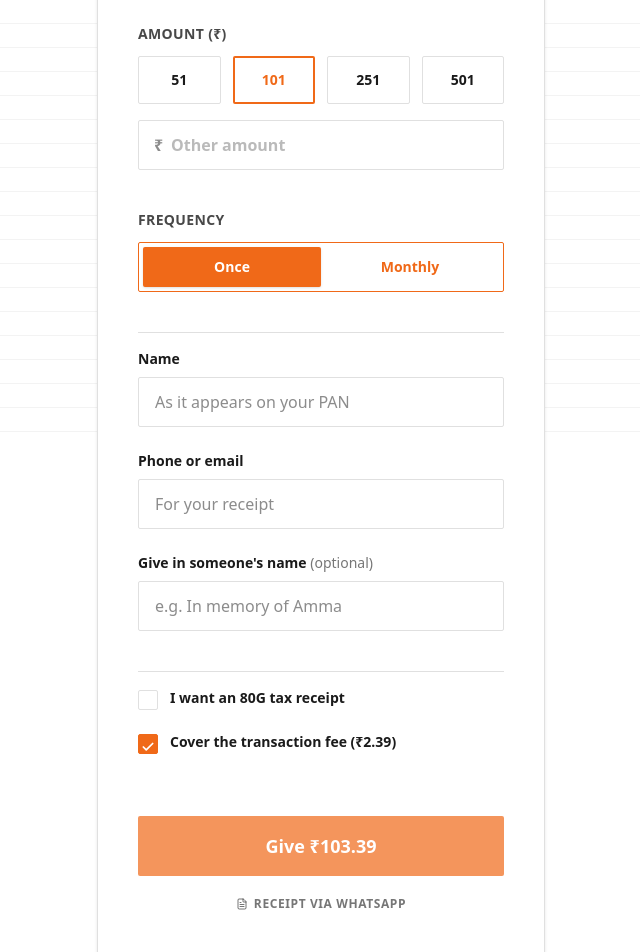
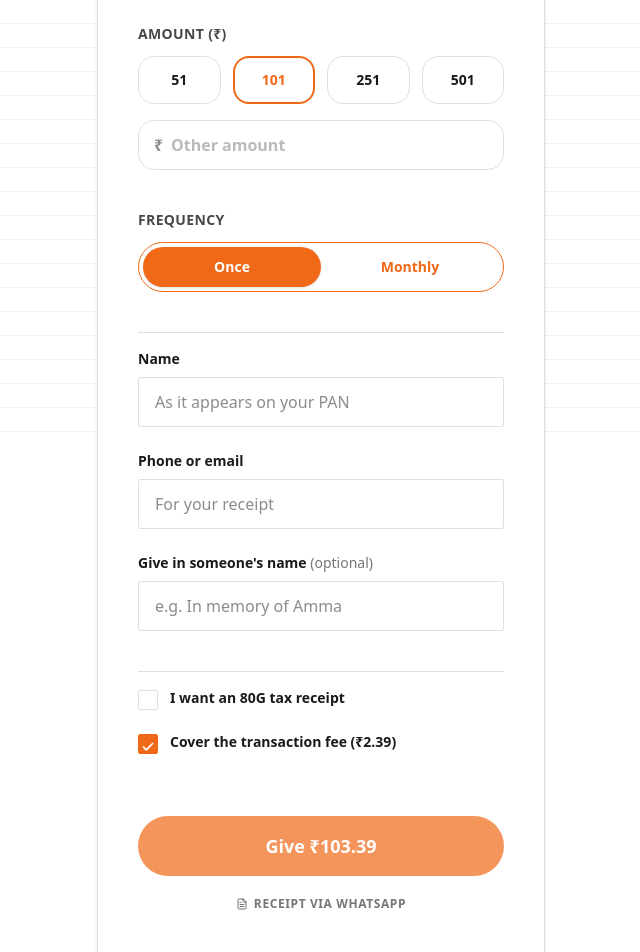
Before and after one commit to realrohanroy/september, a Next.js app: page /give in a window 1280 px wide. Shown: the part 360-1312 px from the top of the page, without its empty margins (319-959 px from the left). Built offline with nearby package versions, Linux system fonts and the light colour scheme.

Commit message:
style: standardize main CTA buttons to round pill shape (rounded-full) site-wide

```diff
--- a/app/give/page.tsx
+++ b/app/give/page.tsx
@@ -215,7 +215,7 @@ export default function GiveCheckout() {
                   key={amt}
                   type="button"
                   onClick={() => { setAmountType('preset'); setPresetAmount(amt); }}
-                  className={`border rounded-[2px] bg-paper py-3 text-sm font-bold transition-colors ${
+                  className={`border rounded-2xl bg-paper py-3 text-sm font-bold transition-colors ${
                     amountType === 'preset' && presetAmount === amt
                     ? 'border-[2px] border-sindoor text-sindoor'
                     : 'border-rule text-ink hover:border-ink'
@@ -235,7 +235,7 @@ export default function GiveCheckout() {
                     setOtherAmount(e.target.value);
                   }}
                   min="50"
-                  className={`w-full border rounded-[2px] bg-paper pl-8 pr-4 py-3 text-base font-bold transition-colors focus:outline-none ${
+                  className={`w-full border rounded-2xl bg-paper pl-8 pr-4 py-3 text-base font-bold transition-colors focus:outline-none ${
                     amountType === 'other' ? 'border-[2px] border-sindoor text-sindoor focus:border-sindoor' : 'border-rule text-ink placeholder:text-ink/30 hover:border-ink focus:border-ink'
                   }`}
                 />
@@ -246,11 +246,11 @@ export default function GiveCheckout() {
           {/* 3. Frequency */}
           <div className="flex flex-col gap-3">
             <label className="text-sm font-bold tracking-wide uppercase text-ink/80">Frequency</label>
-            <div className="flex border border-sindoor rounded-[2px] p-1 bg-paper">
+            <div className="flex border border-sindoor rounded-full p-1 bg-paper">
               <button
                 type="button"
                 onClick={() => setFrequency('once')}
-                className={`flex-1 rounded-[2px] py-2.5 text-sm font-bold transition-colors ${
+                className={`flex-1 rounded-full py-2.5 text-sm font-bold transition-colors ${
                   frequency === 'once' ? 'bg-sindoor text-white shadow-sm' : 'bg-transparent text-sindoor hover:bg-sindoor/10'
                 }`}
               >
@@ -259,7 +259,7 @@ export default function GiveCheckout() {
               <button
                 type="button"
                 onClick={() => setFrequency('monthly')}
-                className={`flex-1 rounded-[2px] py-2.5 text-sm font-bold transition-colors ${
+                className={`flex-1 rounded-full py-2.5 text-sm font-bold transition-colors ${
                   frequency === 'monthly' ? 'bg-sindoor text-white shadow-sm' : 'bg-transparent text-sindoor hover:bg-sindoor/10'
                 }`}
               >
@@ -344,7 +344,7 @@ export default function GiveCheckout() {
             <button
               type="submit"
               disabled={state.phase === 'pending' || !isRazorpayLoaded}
-              className="w-full bg-sindoor text-white py-4 rounded-[2px] font-bold text-lg hover:opacity-90 active:translate-y-[1px] transition-all disabled:opacity-70 disabled:cursor-not-allowed disabled:active:translate-y-0"
+              className="w-full bg-sindoor text-white py-4 rounded-full font-bold text-lg hover:opacity-90 active:translate-y-[1px] transition-all disabled:opacity-70 disabled:cursor-not-allowed disabled:active:translate-y-0"
             >
               {state.phase === 'pending' ? 'Processing…' : `Give ₹${displayTotalRupees}`}
             </button>
--- a/app/your-date/page.tsx
+++ b/app/your-date/page.tsx
@@ -83,7 +83,7 @@ export default function YourDatePage() {
             <div className="text-sm text-gray-600">
               Cancel anytime with one tap on WhatsApp.
             </div>
-            <Link href="/give" className="w-full md:w-auto text-center bg-sindoor text-white font-bold px-8 py-3.5 rounded-sm hover:opacity-90 transition-colors shadow-[0_1px_0_var(--rule)]">
+            <Link href="/give" className="w-full md:w-auto text-center bg-sindoor text-white font-bold px-8 py-3.5 rounded-full hover:opacity-90 transition-colors shadow-[0_1px_0_var(--rule)]">
               Set up mandate
             </Link>
           </div>
--- a/components/ui/HeroSection.tsx
+++ b/components/ui/HeroSection.tsx
@@ -116,7 +116,7 @@ export default function HeroSection() {
               <button
                 key={a.value}
                 onClick={() => setAmount(a.value)}
-                className={`flex flex-col items-center py-3 px-2 border rounded-[2px] transition-colors focus-visible:outline focus-visible:outline-2 focus-visible:outline-sindoor ${
+                className={`flex flex-col items-center py-3 px-2 border rounded-2xl transition-colors focus-visible:outline focus-visible:outline-2 focus-visible:outline-sindoor ${
                   amount === a.value
                     ? 'border-sindoor bg-sindoor/5'
                     : 'border-rule bg-card hover:border-ink/40'
@@ -135,7 +135,7 @@ export default function HeroSection() {
           {/* Full-width CTA */}
           <Link
             href={`/give?amount=${amount}`}
-            className="block w-full text-center bg-sindoor text-white font-bold text-base py-4 rounded-[2px] hover:opacity-90 active:translate-y-[1px] transition-all"
+            className="block w-full text-center bg-sindoor text-white font-bold text-base py-4 rounded-full hover:opacity-90 active:translate-y-[1px] transition-all"
           >
             Give ₹{amount}
           </Link>
@@ -190,7 +190,7 @@ export default function HeroSection() {
                 <button
                   key={a.value}
                   onClick={() => setAmount(a.value)}
-                  className={`flex flex-col items-center py-3 px-5 border rounded-[2px] transition-colors focus-visible:outline focus-visible:outline-2 focus-visible:outline-sindoor ${
+                  className={`flex flex-col items-center py-3 px-5 border rounded-2xl transition-colors focus-visible:outline focus-visible:outline-2 focus-visible:outline-sindoor ${
                     amount === a.value
                       ? 'border-sindoor bg-sindoor/5'
                       : 'border-rule bg-card hover:border-ink/40'
@@ -209,7 +209,7 @@ export default function HeroSection() {
             <div className="flex items-center gap-4">
               <Link
                 href={`/give?amount=${amount}`}
-                className="bg-sindoor text-white font-bold text-base px-8 py-3.5 rounded-[2px] hover:opacity-90 active:translate-y-[1px] transition-all"
+                className="bg-sindoor text-white font-bold text-base px-8 py-3.5 rounded-full hover:opacity-90 active:translate-y-[1px] transition-all"
               >
                 Give ₹{amount}
               </Link>
--- a/components/ui/PremiumFooter.tsx
+++ b/components/ui/PremiumFooter.tsx
@@ -16,7 +16,7 @@ export function PremiumFooter() {
           <p className="text-lg text-ink/70 font-medium max-w-[42ch] mb-10 leading-relaxed">
             Every rupee that comes in, every rupee that goes out, updated every Sunday. We believe transparency isn't a feature; it's the foundation of everything we do.
           </p>
-          <Link href="/give" className="group flex items-center gap-3 bg-sindoor text-white rounded-[2px] px-8 py-4 text-base font-bold transition-all active:translate-y-[1px] hover:opacity-90 shadow-sm">
+          <Link href="/give" className="group flex items-center gap-3 bg-sindoor text-white rounded-full px-8 py-4 text-base font-bold transition-all active:translate-y-[1px] hover:opacity-90 shadow-sm">
             Give to the Khata
             <ArrowRight size={18} strokeWidth={2.5} className="transition-transform group-hover:translate-x-1" />
           </Link>
```
